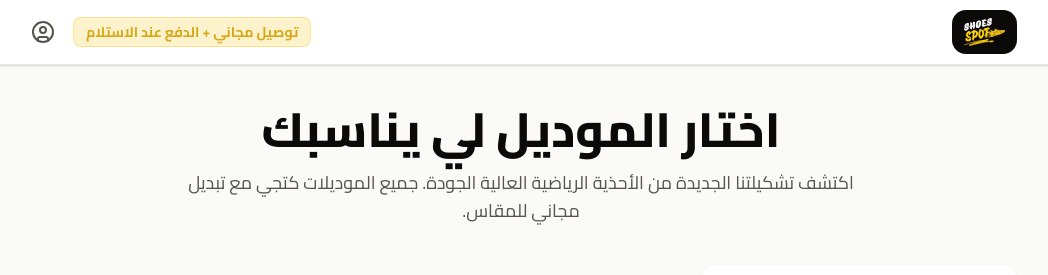
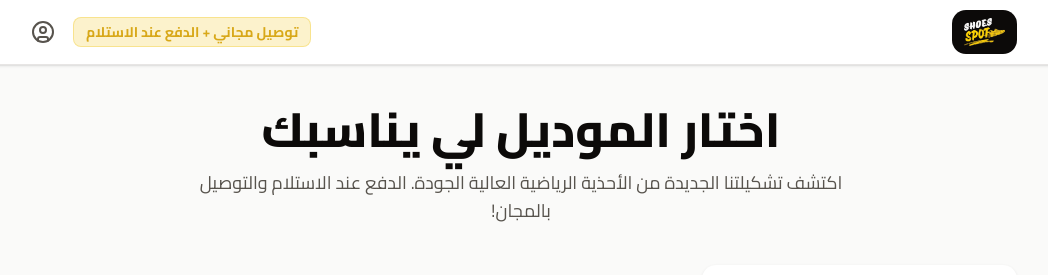
Before and after one commit to Mr-pynux/WATSAP-COD-Manager, a Next.js app: page / in a window 1280 px wide. Shown: the top 275 px of the page, without its empty margins (119-1167 px from the left). Built offline with nearby package versions, Linux system fonts and the light colour scheme; no server answers; the database is empty.

Commit message:
style: remove global free exchange benefits, only for prepaid

```diff
--- a/src/components/public/landing-client.tsx
+++ b/src/components/public/landing-client.tsx
@@ -311,7 +311,7 @@ export function LandingClient({ product, onBack }: LandingClientProps) {
         </section>
 
         {/* ── 3. Benefits row ─────────────────────────── */}
-        <section className="grid grid-cols-1 sm:grid-cols-3 gap-4 py-6">
+        <section className="grid grid-cols-1 sm:grid-cols-2 gap-4 py-6">
           {[
             {
               icon: Banknote,
@@ -322,11 +322,6 @@ export function LandingClient({ product, onBack }: LandingClientProps) {
               icon: Truck,
               title: "التوصيل فابور",
               text: "لجميع المدن المغربية — 24-48 ساعة",
-            },
-            {
-              icon: RefreshCw,
-              title: "تبديل مجاني",
-              text: "المقاس ماجاكش؟ نبدلوهولك بلا فلوس",
             },
           ].map((b) => (
             <Card key={b.title} className="border-stone-200 shadow-sm hover:shadow-md transition-shadow">
@@ -701,10 +696,9 @@ export function LandingClient({ product, onBack }: LandingClientProps) {
 
         {/* ── 6. Trust strip (dark, logo-style) ───────── */}
         <section className="py-6">
-          <div className="grid grid-cols-1 sm:grid-cols-3 gap-3 bg-stone-950 rounded-2xl p-4 border border-stone-800">
+          <div className="grid grid-cols-1 sm:grid-cols-2 gap-3 bg-stone-950 rounded-2xl p-4 border border-stone-800">
             {[
               { icon: Banknote, text: "الدفع عند الاستلام" },
-              { icon: RefreshCw, text: "تبديل مجاني للمقاس" },
               { icon: Truck, text: "التوصيل فابور" },
             ].map((t) => (
               <div key={t.text} className="flex items-center justify-center gap-2 py-2">
--- a/src/components/public/store-client.tsx
+++ b/src/components/public/store-client.tsx
@@ -87,7 +87,7 @@ export function StoreClient({ products }: StoreClientProps) {
                 اختار الموديل لي يناسبك
               </h1>
               <p className="text-lg text-stone-600 max-w-2xl mx-auto">
-                اكتشف تشكيلتنا الجديدة من الأحذية الرياضية العالية الجودة. جميع الموديلات كتجي مع تبديل مجاني للمقاس.
+                اكتشف تشكيلتنا الجديدة من الأحذية الرياضية العالية الجودة. الدفع عند الاستلام والتوصيل بالمجان!
               </p>
             </div>
 
```
